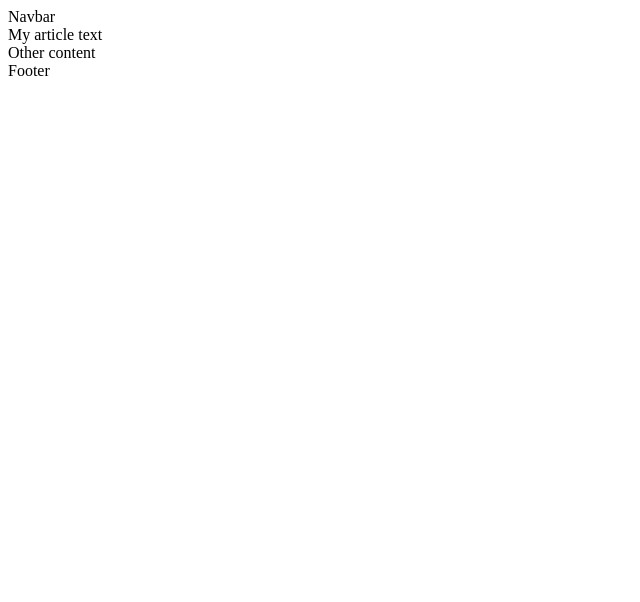
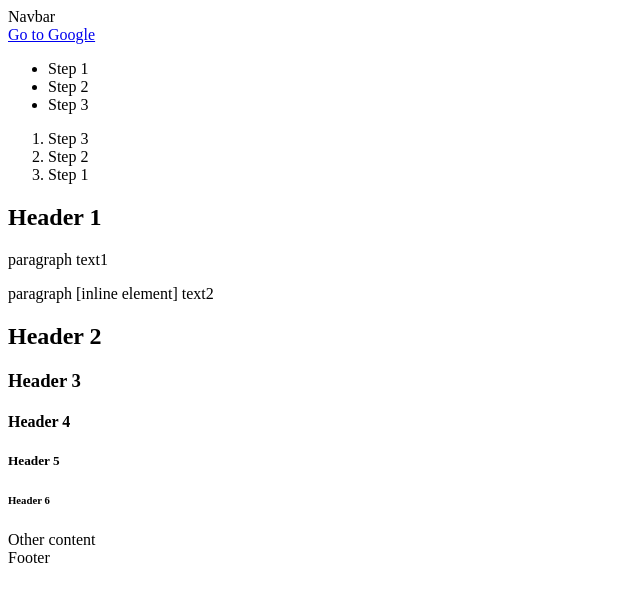
Before and after one commit to Daerayn/LearningHTML, a plain HTML site: page index.html in a window 1280 px wide. Shown: the whole page, without its empty margins (0-640 px from the left). Drawn offline with Linux system fonts and the light colour scheme.

Commit message:
Lecture: HTML Elements- Typography and Flow

```diff
--- a/index.html
+++ b/index.html
@@ -10,7 +10,28 @@
         </header>
         <main>
             <article>
-                My article text
+                <a target="_blank" href="https://google.com">Go to Google</a>
+                <ul>
+                    <li>Step 1</li>
+                    <li>Step 2</li>
+                    <li>Step 3</li>
+                </ul>
+
+                <ol>
+                    <li>Step 3</li>
+                    <li>Step 2</li>
+                    <li>Step 1</li>
+                </ol>
+
+                <h1>Header 1</h1>
+                <p>paragraph text1</p>
+                <p>paragraph <span>[inline element]</span> text2</p>
+
+                <h2>Header 2</h2>
+                <h3>Header 3</h3>
+                <h4>Header 4</h4>
+                <h5>Header 5</h5>
+                <h6>Header 6</h6>
             </article>
             <section>
                 <div>Other content</div>
```
